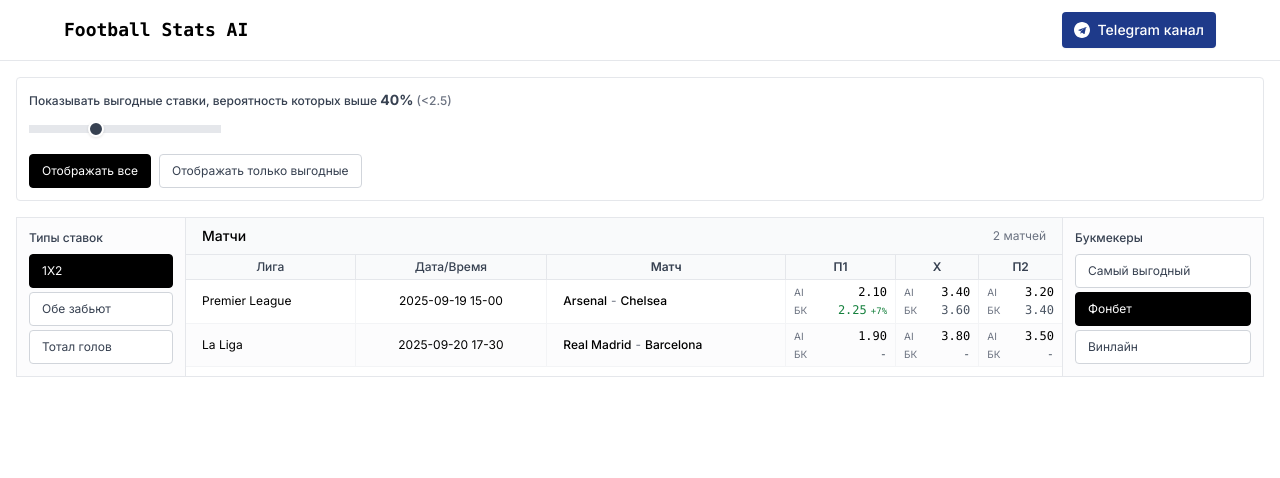
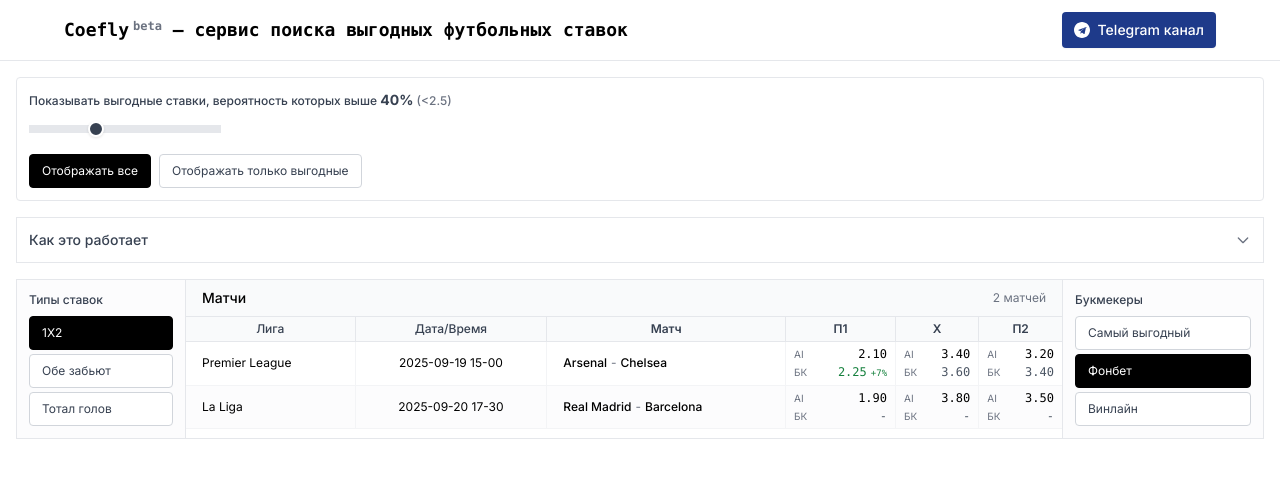
Before and after one commit to dreatrio-yaby/true-coef-site, a Next.js app: page / in a window 1280 px wide. Shown: the top 478 px of the page. Built offline with nearby package versions, Linux system fonts and the light colour scheme.

Commit message:
Update metadata and add 'How It Works' section to enhance user understanding of betting insights

```diff
--- a/src/app/layout.tsx
+++ b/src/app/layout.tsx
@@ -7,9 +7,9 @@ import { Analytics } from "@vercel/analytics/next"
 const inter = Inter({ subsets: ["latin", "cyrillic"] })
 
 export const metadata: Metadata = {
-  title: "Football Stats AI",
-  description: "Анализ футбольных матчей",
-  keywords: ["футбол", "ставки", "машинное обучение", "коэффициенты", "прогнозы"],
+  title: "Coefly — сервис поиска выгодных футбольных ставок",
+  description: "Анализ футбольных матчей с помощью машинного обучения для поиска выгодных ставок",
+  keywords: ["футбол", "ставки", "машинное обучение", "коэффициенты", "прогнозы", "coefly"],
 }
 
 export default function RootLayout({
--- a/src/app/page.tsx
+++ b/src/app/page.tsx
@@ -6,7 +6,76 @@ import { BetTypeSelector } from '@/components/BetTypeSelector'
 import { BookmakerSelector } from '@/components/BookmakerSelector'
 import { MatchesTable } from '@/components/MatchesTable'
 import { getAvailableBookmakers } from '@/lib/utils'
-import { useMemo } from 'react'
+import { useMemo, useState } from 'react'
+
+function HowItWorksSection() {
+  const [isOpen, setIsOpen] = useState(false)
+
+  return (
+    <div className="mb-4 border border-gray-200 rounded-lg bg-white">
+      <button
+        onClick={() => setIsOpen(!isOpen)}
+        className="w-full flex items-center justify-between p-3 text-left hover:bg-gray-50"
+      >
+        <span className="text-sm font-medium text-gray-700">Как это работает</span>
+        <svg
+          className={`w-4 h-4 text-gray-500 transform transition-transform ${
+            isOpen ? 'rotate-180' : ''
+          }`}
+          fill="none"
+          stroke="currentColor"
+          viewBox="0 0 24 24"
+        >
+          <path strokeLinecap="round" strokeLinejoin="round" strokeWidth={2} d="M19 9l-7 7-7-7" />
+        </svg>
+      </button>
+
+      {isOpen && (
+        <div className="px-3 pb-3 border-t border-gray-200 bg-gray-50/30">
+          <div className="pt-3 text-xs text-gray-600 space-y-2">
+            <p>С помощью машинного обучения получены вероятности исходов футбольных событий, они обозначены в таблице как AI</p>
+            <p>ниже указан коэффициент либо выбранного букмекера, либо того у кого самый выгодный коэффициент, выбрать это можно справа от основной таблицы</p>
+            <p>выгодные ставки подсвечены зеленым, то есть те ставки у которых математическая вероятность выше, чем оценка у букмекера</p>
+
+            <div className="mt-4 pt-3 border-t border-gray-200">
+              <p className="font-medium mb-2">Примеры ставок:</p>
+
+              <div className="space-y-3">
+                <div className="bg-green-50 p-2 rounded border-l-4 border-green-400">
+                  <div className="flex items-start gap-2">
+                    <span className="text-green-600 font-medium">✅</span>
+                    <div>
+                      <div className="font-medium text-green-800">Выгодная:</div>
+                      <div className="text-xs space-y-1">
+                        <div>- AI: 1.85 (54% вероятность)</div>
+                        <div>- БК: 2.10 +13%</div>
+                        <div className="text-green-700">- Логика: ML-модель считает событие более вероятным чем букмекер</div>
+                      </div>
+                    </div>
+                  </div>
+                </div>
+
+                <div className="bg-red-50 p-2 rounded border-l-4 border-red-400">
+                  <div className="flex items-start gap-2">
+                    <span className="text-red-600 font-medium">❌</span>
+                    <div>
+                      <div className="font-medium text-red-800">Невыгодная:</div>
+                      <div className="text-xs space-y-1">
+                        <div>- AI: 2.20 (45% вероятность)</div>
+                        <div>- БК: 1.95</div>
+                        <div className="text-red-700">- Логика: Букмекер предлагает хуже коэффициент чем ML-прогноз</div>
+                      </div>
+                    </div>
+                  </div>
+                </div>
+              </div>
+            </div>
+          </div>
+        </div>
+      )}
+    </div>
+  )
+}
 
 export default function HomePage() {
   const { data: matches = [], isLoading, error } = useMatches()
@@ -48,7 +117,7 @@ export default function HomePage() {
       <header className="border-b border-gray-200 p-3">
         <div className="max-w-6xl mx-auto flex items-center justify-between">
           <h1 className="text-lg font-mono font-bold text-black">
-            Football Stats AI
+            <span className="font-bold">Coefly</span><sup className="text-xs text-gray-500 ml-1">beta</sup> — сервис поиска выгодных футбольных ставок
           </h1>
 
           {/* Telegram Channel Link */}
@@ -74,6 +143,9 @@ export default function HomePage() {
       {/* Main Content */}
       <div className="max-w-7xl mx-auto p-2 md:p-4">
         <FilterPanel />
+
+        {/* How it works collapsible section */}
+        <HowItWorksSection />
 
         {/* Mobile Layout - Stacked */}
         <div className="md:hidden space-y-4">
```
